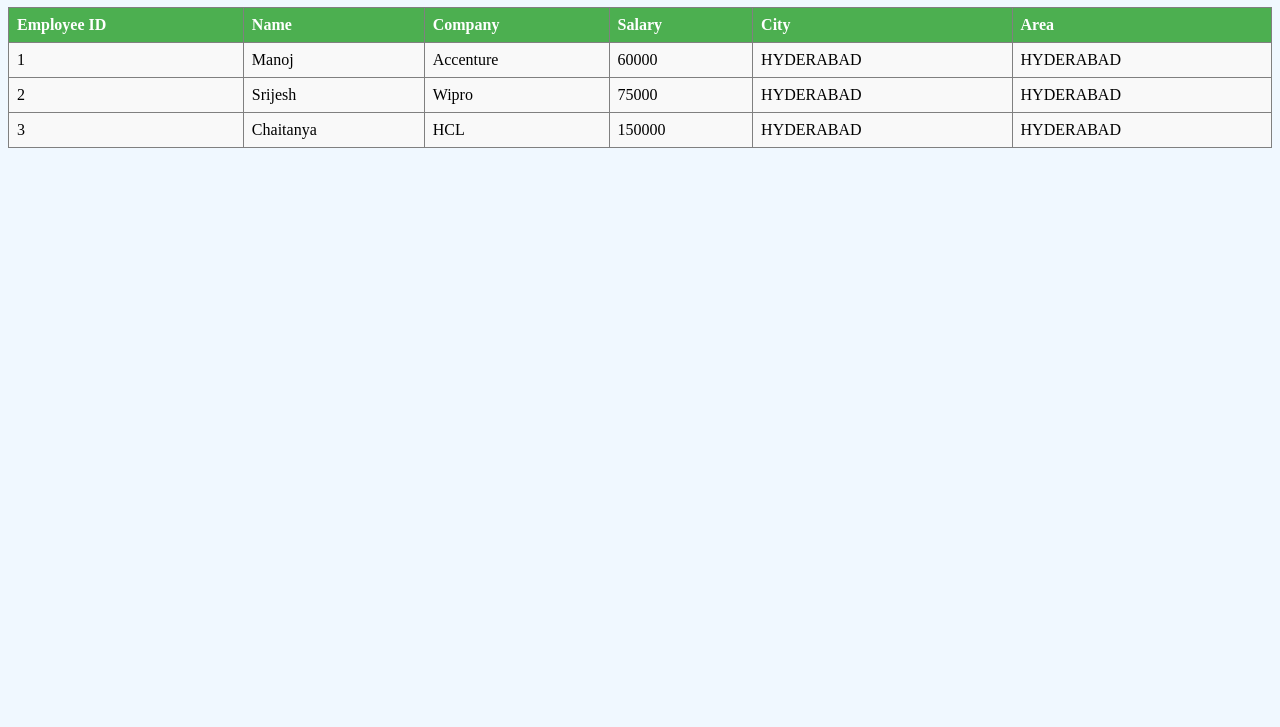
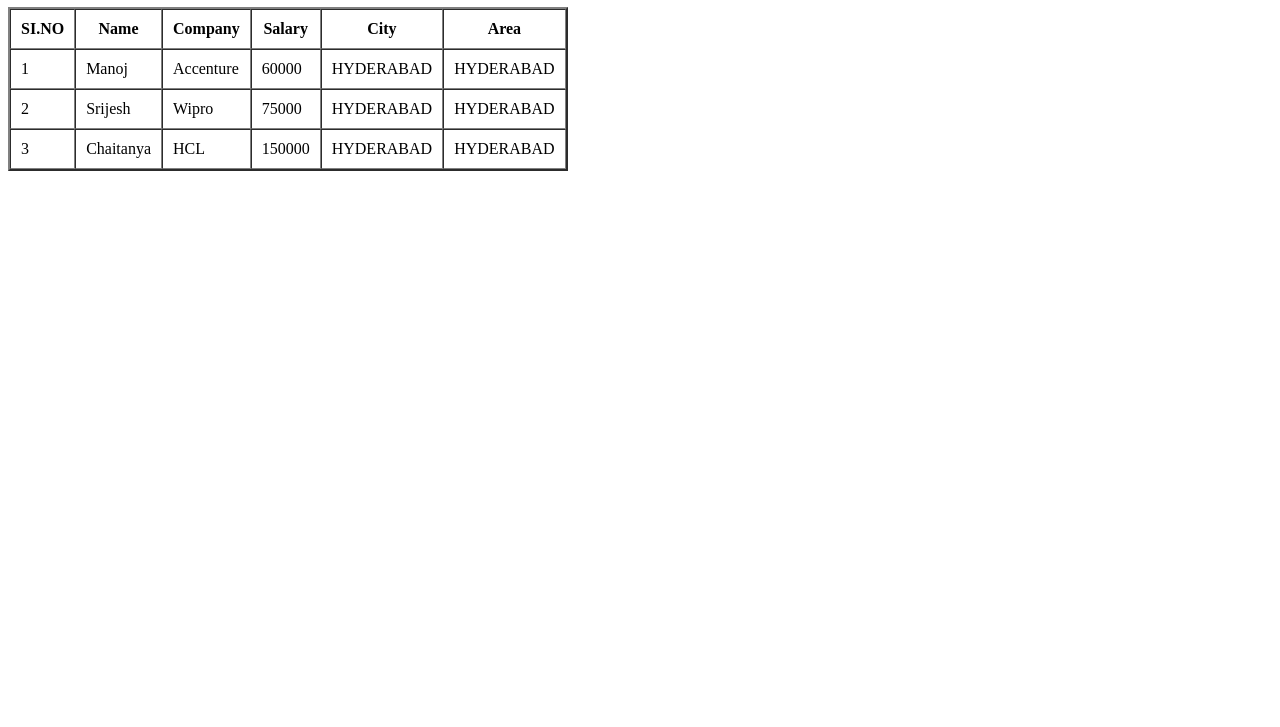
Before and after one commit to manojkailash12/FSD, a plain HTML site: page employee.html in a window 1280 px wide. Shown: the part 73-800 px from the top of the page. Drawn offline with Linux system fonts and the light colour scheme.

Commit message:
pushing the codes to repo

```diff
--- a/employee.html
+++ b/employee.html
@@ -4,42 +4,13 @@
   <meta charset="UTF-8">
   <meta name="viewport" content="width=device-width, initial-scale=1.0">
   <title>Employee Data</title>
-  <style>
-    body {
-      background-color: #f0f8ff; /* Light blue color */
-    }
-
-    table {
-      width: 100%;
-      border-collapse: collapse;
-    }
-
-    th, td {
-      padding: 8px;
-      text-align: left;
-    }
-
-    th {
-      background-color: #4CAF50;
-      color: white;
-    }
-
-    td {
-      background-color: #f9f9f9;
-    }
-
-    h1 {
-      text-align: center;
-      color: #333;
-    }
-  </style>
 </head>
 <body>
   <h1>Employee Details</h1>
-  <table border="1" id="employeeTable">
+  <table border="2" cellpadding="10px" cellspacing="0px">
     <thead>
       <tr>
-        <th>Employee ID</th>
+        <th>SI.NO</th>
         <th>Name</th>
         <th>Company</th>
         <th>Salary</th>
@@ -47,14 +18,13 @@
         <th>Area</th>
       </tr>
     </thead>
-    <tbody>
-      <!-- Data rows will be inserted here via JavaScript -->
+    <tbody id="store">
     </tbody>
   </table>
 
   <script>
     // Employee Data Array
-    const employees = [
+    let employees = [
       {
         EMP_ID: 1,
         EMP_NAME: 'Manoj',
@@ -87,45 +57,19 @@
       }
     ];
 
+    let store = document.getElementById("store");
 
-
-    // Function to display employee data in the table
-    function displayEmployeeData() {
-      const tableBody = document.querySelector("#employeeTable tbody");
-
-      employees.forEach(employee => {
-        const row = document.createElement("tr");
-
-        const cell1 = document.createElement("td");
-        cell1.textContent = employee.EMP_ID;
-        row.appendChild(cell1);
-
-        const cell2 = document.createElement("td");
-        cell2.textContent = employee.EMP_NAME;
-        row.appendChild(cell2);
-
-        const cell3 = document.createElement("td");
-        cell3.textContent = employee.EMP_COMPANY;
-        row.appendChild(cell3);
-
-        const cell4 = document.createElement("td");
-        cell4.textContent = employee.EMP_SALARY;
-        row.appendChild(cell4);
-
-        const cell5 = document.createElement("td");
-        cell5.textContent = employee.EMP_ADDRESS.EMP_CITY;
-        row.appendChild(cell5);
-
-        const cell6 = document.createElement("td");
-        cell6.textContent = employee.EMP_ADDRESS.EMP_AREA;
-        row.appendChild(cell6);
-
-        tableBody.appendChild(row);
+    employees.forEach(user => {
+      store.innerHTML += `
+      <tr>
+        <td>${user.EMP_ID}</td>
+        <td>${user.EMP_NAME}</td>
+        <td>${user.EMP_COMPANY}</td>
+        <td>${user.EMP_SALARY}</td>
+        <td>${user.EMP_ADDRESS.EMP_CITY}</td>
+        <td>${user.EMP_ADDRESS.EMP_AREA}</td>
+      </tr>`;
     });
-    }
-
-    // Call function to display data when the page loads
-    window.onload = displayEmployeeData;
   </script>
 </body>
 </html>
```
Also changed, not shown: .html (added). Lines whose indentation alone changed are shown as unchanged.
